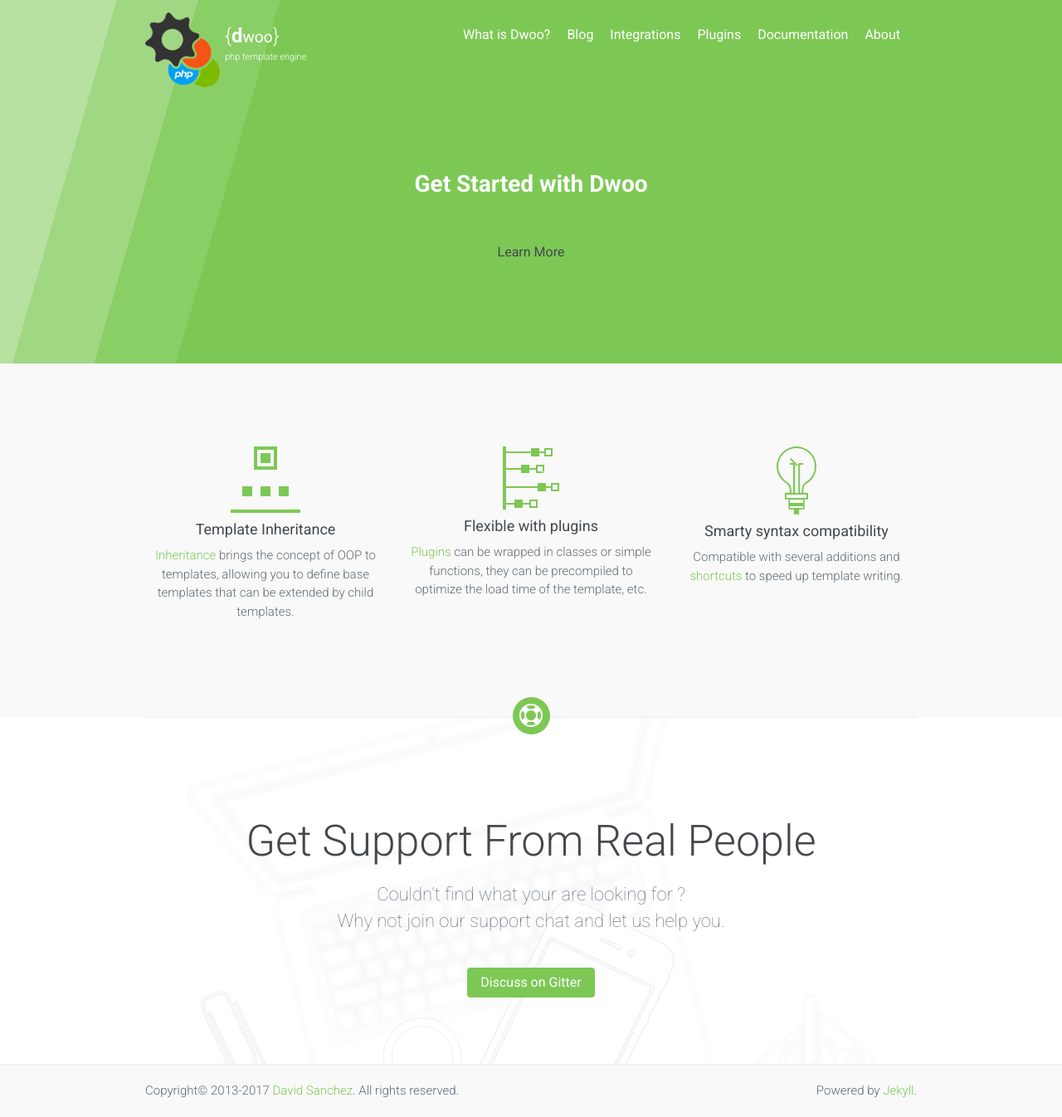
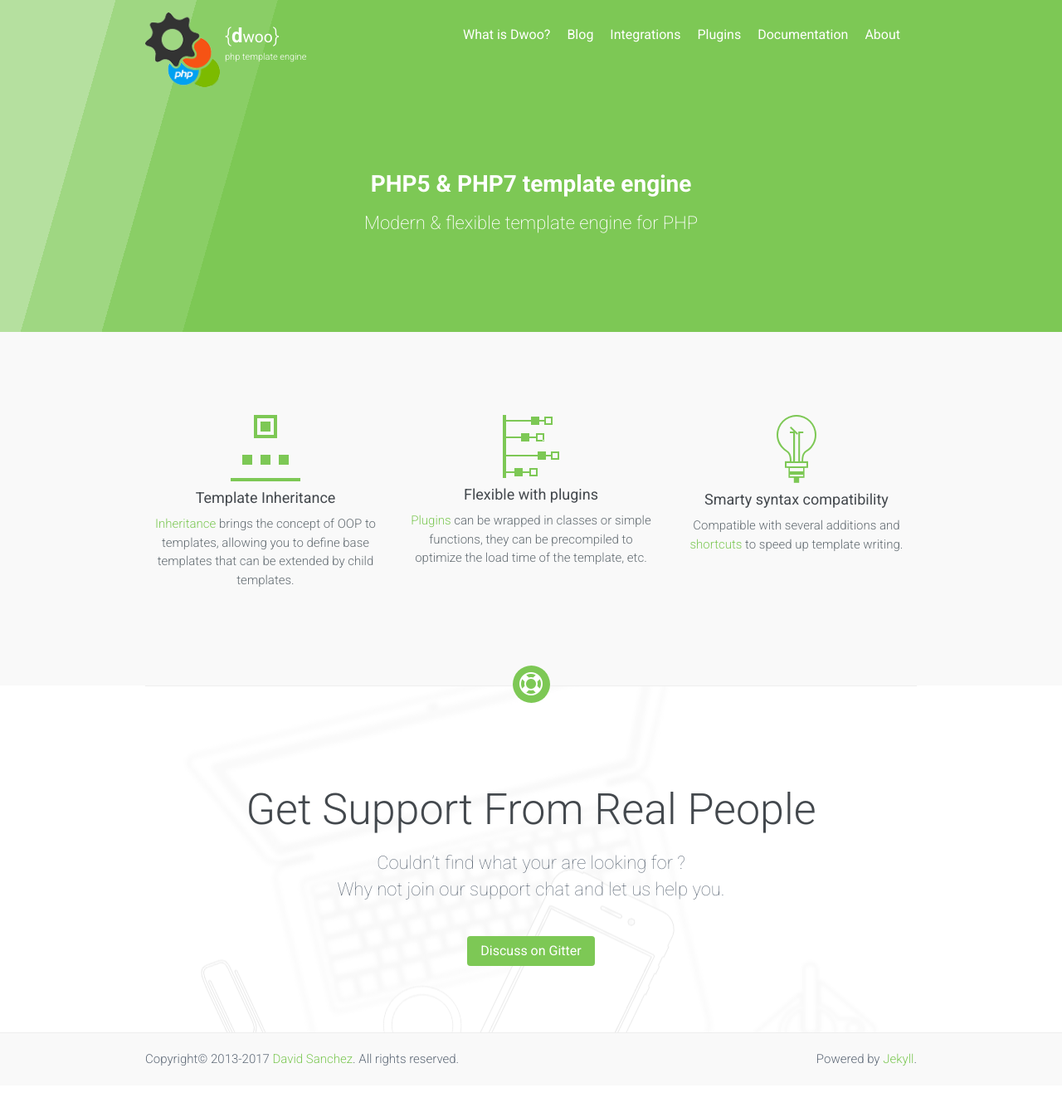
Before and after one commit to dwoo-project/docs, a Jekyll site: the page built from index.html, in a window 1280 px wide. Shown: the whole page at 83% size. Built offline with Jekyll 4.4.1, drawn with Linux system fonts in a browser that asks for light colours; nearby versions of some CDN libraries; after the commit the page ends 1308 px from its top, so only the background shows below that.

Commit message:
Update `title` and `subtitle`

```diff
--- a/index.html
+++ b/index.html
@@ -1,7 +1,7 @@
 ---
 layout: default
-title: Get Started with Dwoo
-subtitle: <br><a class="btn btn-default" href="/documentation/">Learn More</a>
+title: PHP5 & PHP7 template engine
+subtitle: Modern & flexible template engine for PHP
 ---
 
 <!-- Main Features -->
```
